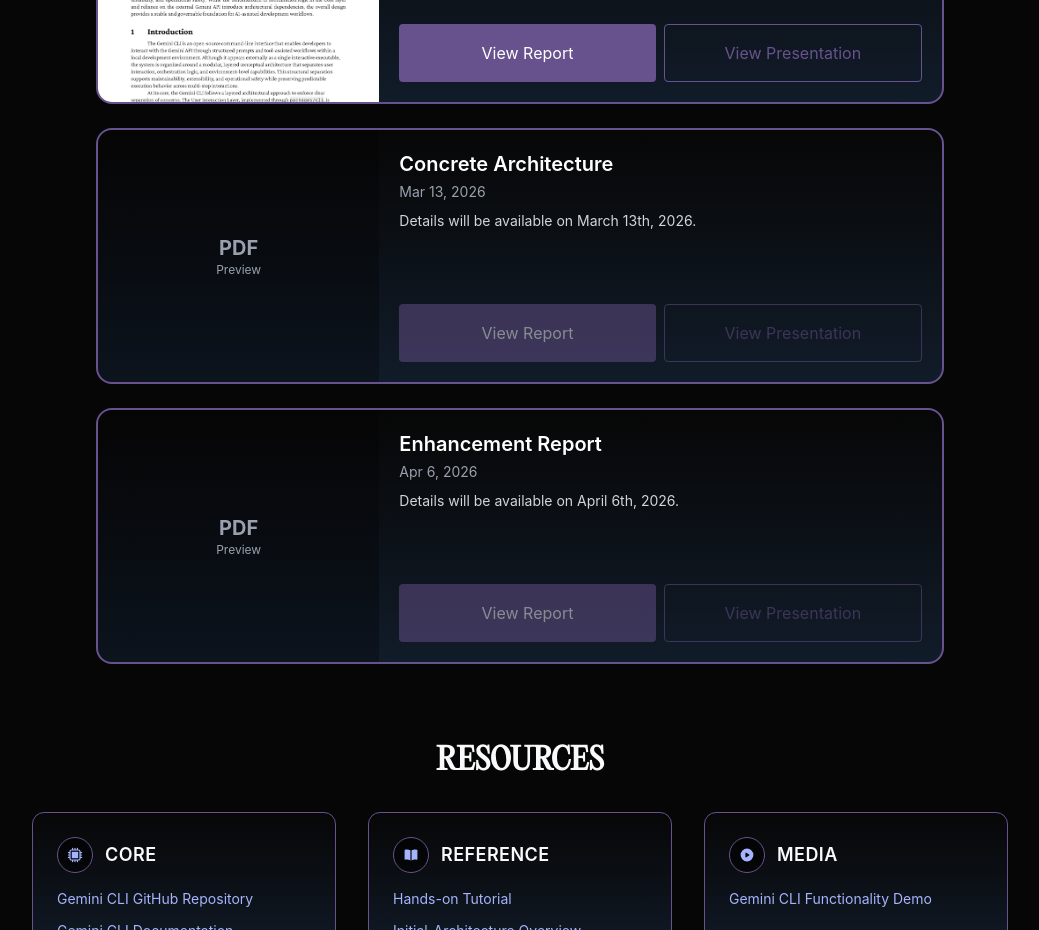
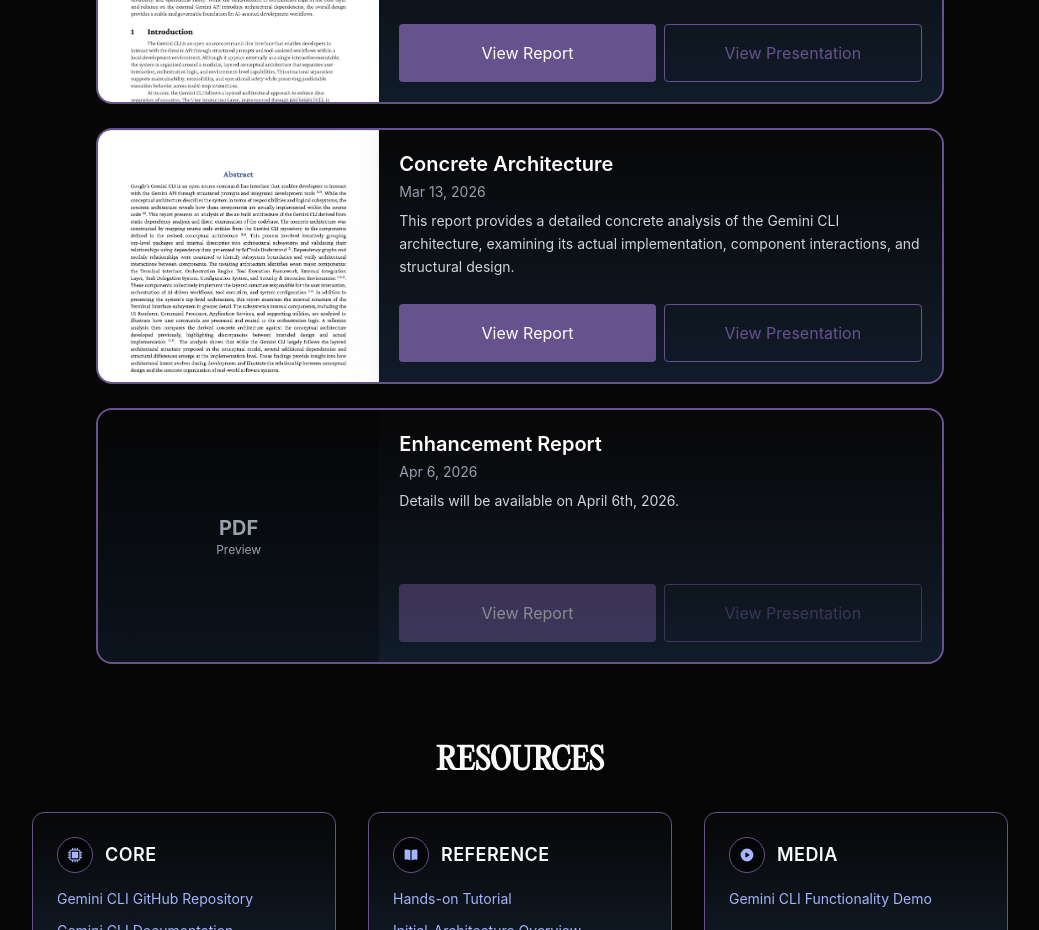
Before and after one commit to MukunthanMahesh/cisc-322-website, a React (Vite) app: page / in a window 1280 px wide. Shown: the part 800-1730 px from the top of the page, without its empty margins (120-1159 px from the left). Built offline with nearby package versions, Linux system fonts and the light colour scheme.

Commit message:
feat: add concrete architecture deliverables

```diff
--- a/src/components/Deliverables.tsx
+++ b/src/components/Deliverables.tsx
@@ -12,9 +12,10 @@
   {
     title: "Concrete Architecture",
     date: "Mar 13, 2026",
-    description: "Details will be available on March 13th, 2026.",
-    pdfUrl: undefined,
-    videoUrl: undefined,
+    description: "This report provides a detailed concrete analysis of the Gemini CLI architecture, examining its actual implementation, component interactions, and structural design.",
+    pdfUrl: "https://docs.google.com/document/d/18Qn3rJbqhalOI45SQL4SLfOnnvAx4A3flZFksmh50V4/edit?usp=sharing",
+    videoUrl: 'https://docs.google.com/presentation/d/1Pccl4wBs2LuQXyXDPJfyMGAm0pQHXhgz/edit?usp=sharing&ouid=106255804162809543719&rtpof=true&sd=true',
+    pdfPreviewImage: '/images/thumbnails/concrete_architecture_thumbnail.png',
   },
   {
     title: "Enhancement Report",
```
Also changed, not shown: public/images/thumbnails/concrete_architecture_thumbnail.png (added), 1 other file (tests, documents, lock files or other folders).
